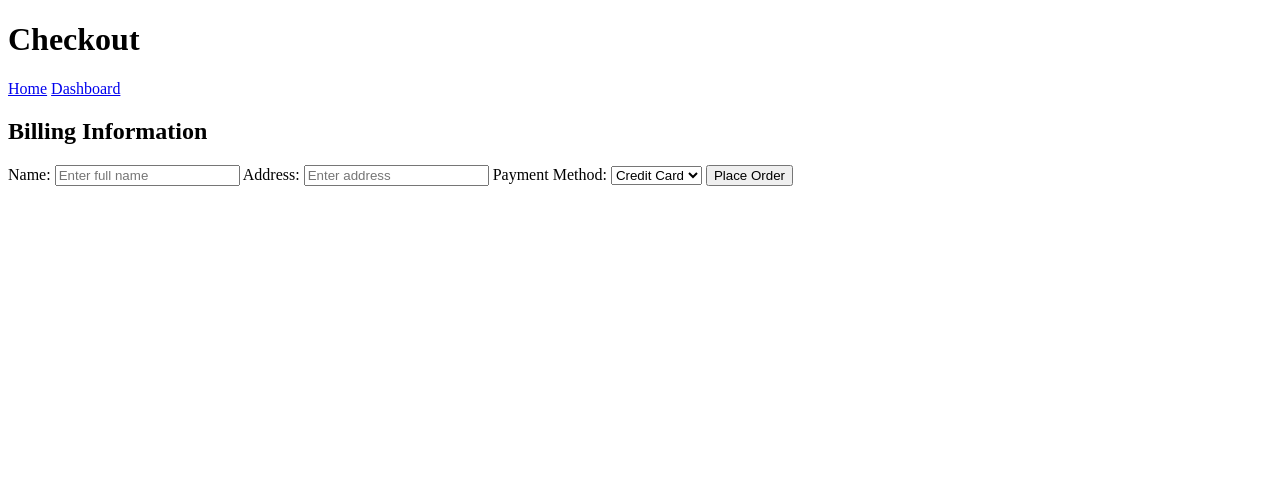
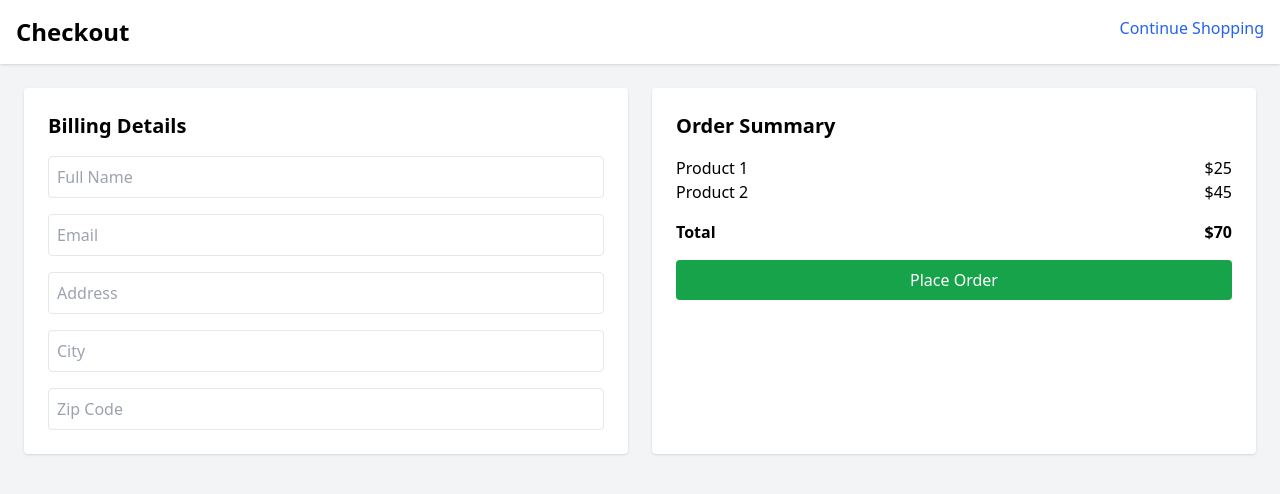
Before and after one commit to poojadevi10/E-commerce, a plain HTML site: page checkout.html in a window 1280 px wide. Drawn offline with nearby package versions, Linux system fonts and the light colour scheme.

Commit message:
Update checkout.html

```diff
--- a/checkout.html
+++ b/checkout.html
@@ -2,37 +2,47 @@
 <html lang="en">
 <head>
   <meta charset="UTF-8">
-  <meta name="viewport" content="width=device-width, initial-scale=1.0">
   <title>Checkout</title>
-  <link rel="stylesheet" href="style.css">
+  <script src="https://cdn.tailwindcss.com"></script>
 </head>
-<body>
-  <header>
-    <h1>Checkout</h1>
-    <nav>
-      <a href="home.html">Home</a>
-      <a href="dashboard.html">Dashboard</a>
-    </nav>
-  </header>
+<body class="bg-gray-100">
+  <nav class="bg-white shadow p-4 flex justify-between">
+    <h1 class="text-2xl font-bold">Checkout</h1>
+    <a href="index.html" class="text-blue-600">Continue Shopping</a>
+  </nav>
 
-  <section class="checkout">
-    <h2>Billing Information</h2>
-    <form>
-      <label>Name:</label>
-      <input type="text" placeholder="Enter full name" required>
+  <main class="p-6 grid grid-cols-1 md:grid-cols-2 gap-6">
+    <!-- Billing Form -->
+    <div class="bg-white p-6 rounded shadow">
+      <h2 class="text-xl font-bold mb-4">Billing Details</h2>
+      <form class="grid gap-4">
+        <input type="text" placeholder="Full Name" class="border p-2 rounded">
+        <input type="email" placeholder="Email" class="border p-2 rounded">
+        <input type="text" placeholder="Address" class="border p-2 rounded">
+        <input type="text" placeholder="City" class="border p-2 rounded">
+        <input type="text" placeholder="Zip Code" class="border p-2 rounded">
+      </form>
+    </div>
 
-      <label>Address:</label>
-      <input type="text" placeholder="Enter address" required>
-
-      <label>Payment Method:</label>
-      <select>
-        <option>Credit Card</option>
-        <option>Debit Card</option>
-        <option>UPI</option>
-      </select>
-
-      <button type="submit" class="btn">Place Order</button>
-    </form>
-  </section>
+    <!-- Order Summary -->
+    <div class="bg-white p-6 rounded shadow">
+      <h2 class="text-xl font-bold mb-4">Order Summary</h2>
+      <ul class="mb-4">
+        <li class="flex justify-between">
+          <span>Product 1</span>
+          <span>$25</span>
+        </li>
+        <li class="flex justify-between">
+          <span>Product 2</span>
+          <span>$45</span>
+        </li>
+      </ul>
+      <p class="flex justify-between font-bold">
+        <span>Total</span>
+        <span>$70</span>
+      </p>
+      <button class="bg-green-600 text-white px-4 py-2 mt-4 rounded w-full">Place Order</button>
+    </div>
+  </main>
 </body>
 </html>
```
